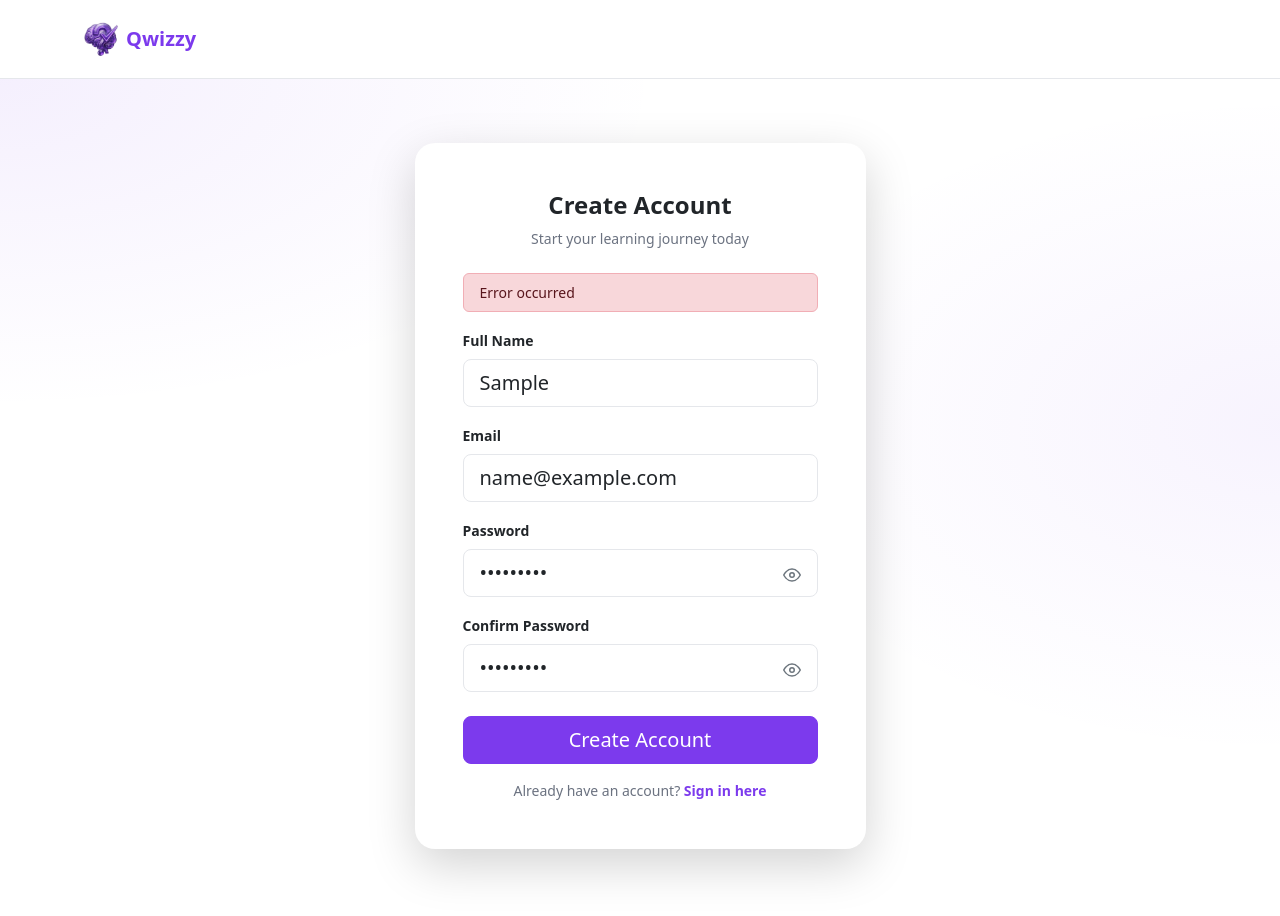
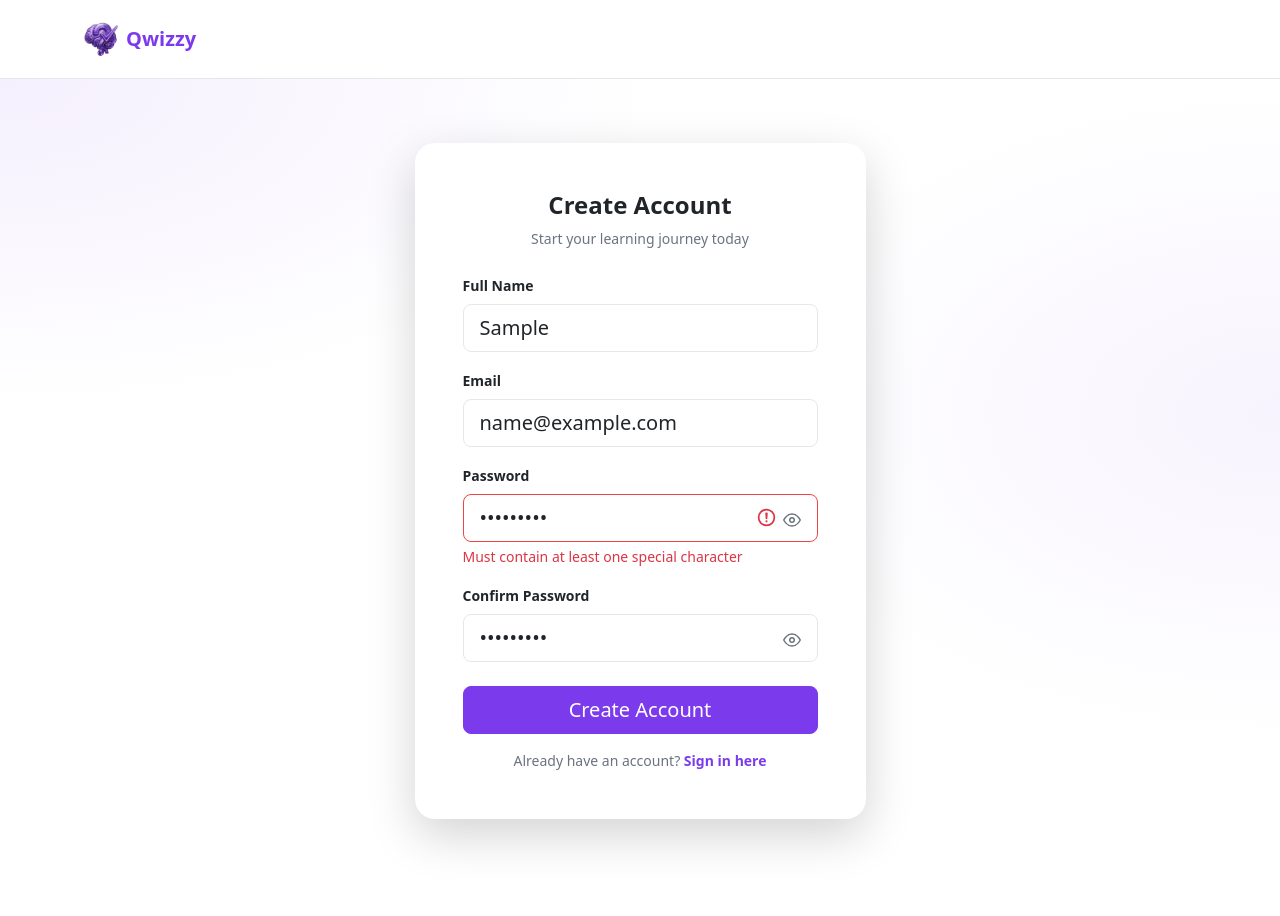
Before and after one commit to faridaemadibrahim/Qwizzy-Front-End, a React (Vite) app: page /register in a window 1280 px wide. Both pictures are taken after typing "Sample", "name@example.com", "Sample123", "Sample123" into the empty fields and a click on the button "Create Account". Shown: the top 916 px of the page. Built offline with nearby package versions, Linux system fonts and the light colour scheme; no server answers.

Commit message:
solve not appear error of pass in signup after QA test

```diff
--- a/src/modules/auth/components/RegisterCard.jsx
+++ b/src/modules/auth/components/RegisterCard.jsx
@@ -79,13 +79,16 @@ export default function RegisterCard() {
                   </label>
                   <input
                     id={emailId}
-                    className="form-control form-control-lg"
+                    className={`form-control form-control-lg ${errors.email ? "is-invalid" : ""}`}
                     type="email"
                     placeholder="you@example.com"
                     value={email}
                     onChange={(e) => setEmail(e.target.value)}
                     required
                   />
+                  {errors.email && (
+                    <div className="invalid-feedback">{errors.email}</div>
+                  )}
                 </div>
 
                 {/* Password */}
@@ -144,7 +147,9 @@ export default function RegisterCard() {
                     </button>
                   </div>
                   {errors.password && (
-                    <div className="invalid-feedback">{errors.password}</div>
+                    <div className="invalid-feedback d-block mt-1">
+                      {errors.password}
+                    </div>
                   )}
                 </div>
 
@@ -204,7 +209,7 @@ export default function RegisterCard() {
                     </button>
                   </div>
                   {errors.confirmPassword && (
-                    <div className="invalid-feedback">
+                    <div className="invalid-feedback d-block mt-1">
                       {errors.confirmPassword}
                     </div>
                   )}
--- a/src/modules/auth/components/ResePasswordCard.jsx
+++ b/src/modules/auth/components/ResePasswordCard.jsx
@@ -212,15 +212,17 @@ export default function ResetPasswordCard() {
                         </svg>
                       )}
                     </button>
-                    {passwordsMismatch && (
-                      <div className="invalid-feedback">
-                        Passwords do not match
-                      </div>
-                    )}
-                    {passwordsMatch && (
-                      <div className="valid-feedback">Passwords match</div>
-                    )}
                   </div>
+                  {passwordsMismatch && (
+                    <div className="invalid-feedback d-block mt-1">
+                      Passwords do not match
+                    </div>
+                  )}
+                  {passwordsMatch && (
+                    <div className="valid-feedback d-block mt-1">
+                      Passwords match
+                    </div>
+                  )}
                 </div>
 
                 <button
--- a/src/modules/auth/hooks/useRegister.js
+++ b/src/modules/auth/hooks/useRegister.js
@@ -10,7 +10,17 @@ export default function useRegister() {
     async function handleRegister({ name, email, password, confirmPassword }) {
         const newErrors = {};
 
-        if (!name.trim()) newErrors.name = "Full name is required";
+        if (!name.trim()) {
+            newErrors.name = "Full name is required";
+        } else if (!/^[a-zA-Z\s]+$/.test(name)) {
+            newErrors.name = "Full name can only contain letters and spaces";
+        }
+
+        if (!email.trim()) {
+            newErrors.email = "Email is required";
+        } else if (!/^[^\s@]+@[^\s@]+\.[^\s@]+$/.test(email)) {
+            newErrors.email = "Please enter a valid email address";
+        }
 
         if (password.length < 8)
             newErrors.password = "Password must be at least 8 characters";
@@ -20,6 +30,8 @@ export default function useRegister() {
             newErrors.password = "Must contain at least one lowercase letter";
         else if (!/[0-9]/.test(password))
             newErrors.password = "Must contain at least one number";
+        else if (!/[^A-Za-z0-9]/.test(password))
+            newErrors.password = "Must contain at least one special character";
 
         if (password !== confirmPassword)
             newErrors.confirmPassword = "Passwords do not match";
--- a/src/modules/auth/styles/auth.css
+++ b/src/modules/auth/styles/auth.css
@@ -30,11 +30,33 @@
 
 .auth-card .form-control {
   border-color: #e5e7eb;
+  transition: border-color 0.2s, box-shadow 0.2s;
+}
+
+.auth-card .form-control.is-invalid {
+  border-color: #ef4444 !important;
+}
+
+.auth-card .form-control.is-valid {
+  border-color: #22c55e !important;
+}
+
+/* Move validation icons to the left for password fields to avoid overlap with eye icon */
+.auth-card .position-relative .form-control.is-invalid {
+  background-position: right 2.5rem center !important;
+}
+
+.auth-card .position-relative .form-control.is-valid {
+  background-position: right 2.5rem center !important;
 }
 
 .auth-card .form-control:focus {
   border-color: rgba(124, 58, 237, 0.45);
   box-shadow: 0 0 0 0.2rem rgba(124, 58, 237, 0.15);
+}
+
+.auth-card .form-control.is-invalid:focus {
+  box-shadow: 0 0 0 0.2rem rgba(239, 68, 68, 0.15);
 }
 
 .btn-qm-primary {
@@ -147,6 +169,24 @@
 
 .auth-card .form-control {
   border-color: var(--qm-border);
+  transition: border-color 0.2s, box-shadow 0.2s;
+}
+
+.auth-card .form-control.is-invalid {
+  border-color: #ef4444 !important;
+}
+
+.auth-card .form-control.is-valid {
+  border-color: #22c55e !important;
+}
+
+/* Move validation icons to the left for password fields to avoid overlap with eye icon */
+.auth-card .position-relative .form-control.is-invalid {
+  background-position: right 2.5rem center !important;
+}
+
+.auth-card .position-relative .form-control.is-valid {
+  background-position: right 2.5rem center !important;
 }
 
 .auth-card .form-control:focus {
@@ -154,6 +194,10 @@
   box-shadow: 0 0 0 0.2rem rgba(124, 58, 237, 0.15);
 }
 
+.auth-card .form-control.is-invalid:focus {
+  box-shadow: 0 0 0 0.2rem rgba(239, 68, 68, 0.15);
+}
+
 /* Hide browser default password eye icon */
 input::-ms-reveal,
 input::-ms-clear {
```
